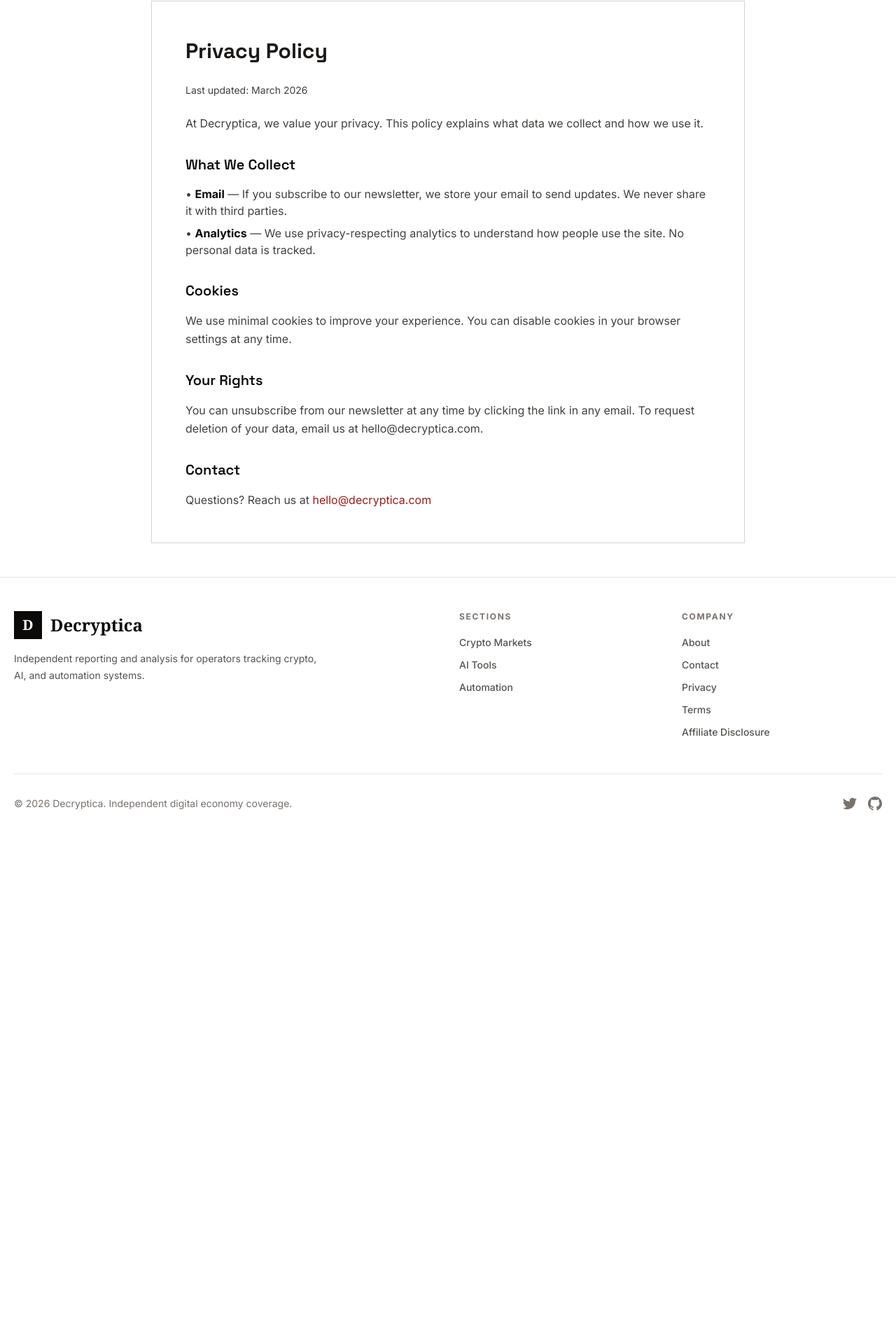
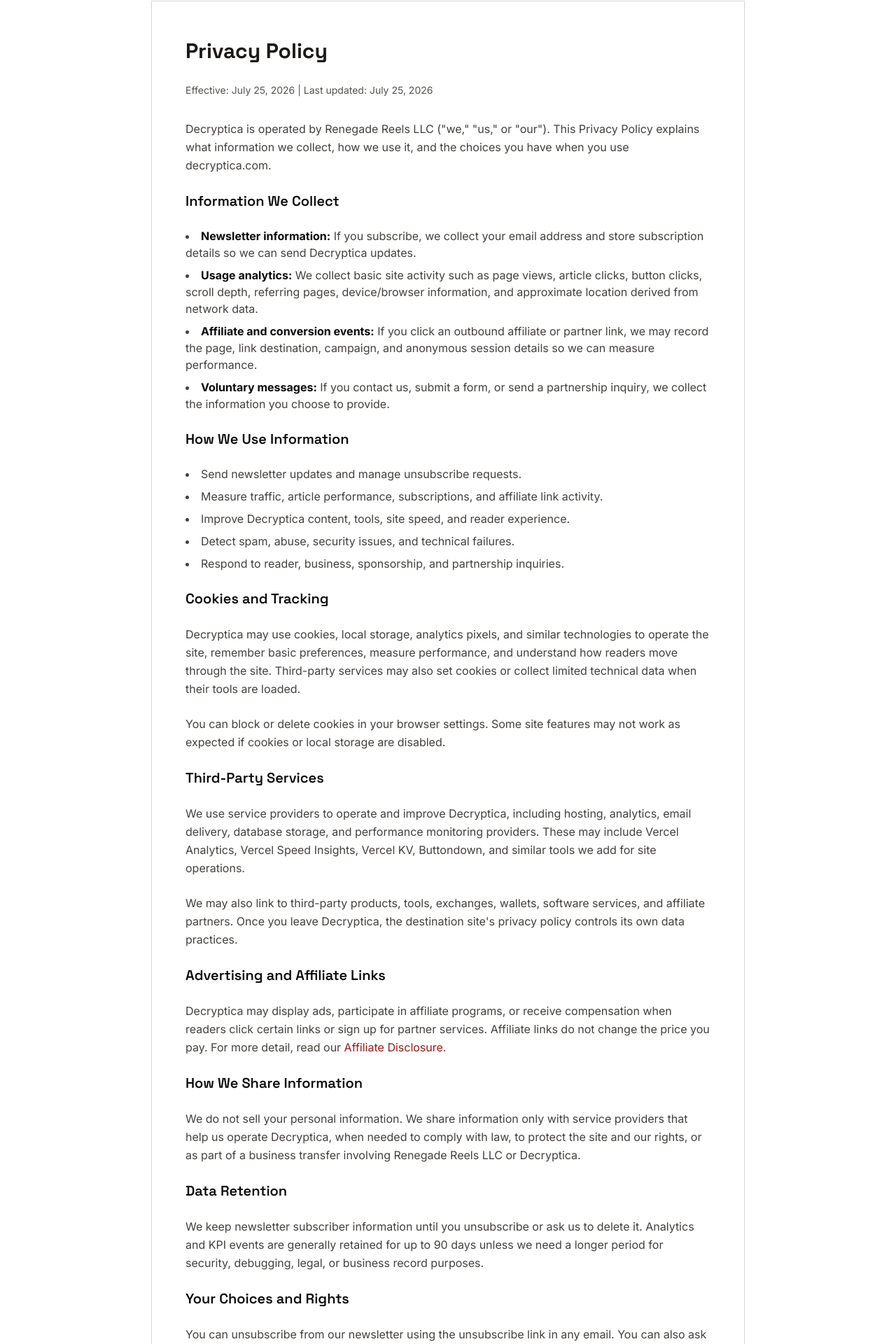
Before and after one commit to kevinthelobster/decryptica, a Next.js app: page /privacy in a window 1280 px wide. Shown: the part 112-2032 px from the top of the page at 70% size. Before the commit the page ends 1318 px from the top, so only its background shows below. Built offline with nearby package versions, Linux system fonts and the light colour scheme; no server answers.

Commit message:
Add Decryptica privacy and disclosure updates

```diff
--- a/app/affiliate-disclosure/page.tsx
+++ b/app/affiliate-disclosure/page.tsx
@@ -10,7 +10,7 @@
     <div className="max-w-4xl mx-auto px-6 py-12">
       <div className="card-elevated p-8 md:p-12">
         <h1 className="section-heading mb-6">Affiliate Disclosure</h1>
-        <p className="text-stone-600 text-sm mb-8">Effective: April 13, 2026 | Last updated: April 13, 2026</p>
+        <p className="text-stone-600 text-sm mb-8">Effective: April 13, 2026 | Last updated: July 25, 2026</p>
 
         <div className="prose prose-invert prose-zinc space-y-6">
           <p className="text-stone-700 leading-relaxed">
@@ -19,7 +19,7 @@
 
           <div className="p-6 bg-red-900/5 border border-red-900/20 ">
             <p className="text-red-700 font-medium leading-relaxed">
-              <strong>FTC Disclosure:</strong> The Federal Trade Commission requires us to disclose that we may earn an affiliate commission at no additional cost to you when you click certain links on our site and make a purchase or sign up for a service. We only recommend products, services, and tools we believe deliver genuine value.
+              <strong>FTC Disclosure:</strong> We may earn an affiliate commission at no additional cost to you when you click certain links on our site and make a purchase or sign up for a service. We only recommend products, services, and tools we believe deliver genuine value.
             </p>
           </div>
 
@@ -28,7 +28,7 @@
             When you click an affiliate link on Decryptica and complete a purchase or sign-up, the affiliate program operator typically pays us a small commission. These commissions help support Decryptica's operations and content creation. The price you pay is not affected by our use of affiliate links—you pay the same price whether you use our link or go directly to the merchant.
           </p>
 
-          <h2 className="font-display text-xl font-semibold text-stone-950 mt-8 mb-3">What We Affiliate Promote</h2>
+          <h2 className="font-display text-xl font-semibold text-stone-950 mt-8 mb-3">What We May Promote</h2>
           <p className="text-stone-700 leading-relaxed">
             We may promote products and services related to our content areas, including but not limited to:
           </p>
@@ -43,6 +43,11 @@
           <h2 className="font-display text-xl font-semibold text-stone-950 mt-8 mb-3">How We Choose What to Promote</h2>
           <p className="text-stone-700 leading-relaxed">
             We only promote products, services, and tools that we have personally evaluated or believe genuinely deliver value to our readers. We do not accept payment in exchange for reviews or recommendations. Our affiliate relationships do not influence our editorial decisions or the content we produce.
+          </p>
+
+          <h2 className="font-display text-xl font-semibold text-stone-950 mt-8 mb-3">Sponsored Content and Ads</h2>
+          <p className="text-stone-700 leading-relaxed">
+            If Decryptica publishes sponsored content, paid placements, or display advertising, we will identify those commercial relationships where they appear. Sponsored or affiliate relationships do not turn Decryptica content into financial, investment, legal, or tax advice.
           </p>
 
           <h2 className="font-display text-xl font-semibold text-stone-950 mt-8 mb-3">Our Promise to You</h2>
--- a/app/blog/[slug]/page.tsx
+++ b/app/blog/[slug]/page.tsx
@@ -885,6 +885,19 @@
   );
 }
 
+function ArticleDisclosureNotice() {
+  return (
+    <aside className="mb-6 border border-stone-200 bg-white p-4 text-sm leading-6 text-stone-700">
+      <strong className="font-semibold text-stone-950">Disclosure:</strong>{' '}
+      Decryptica publishes independent analysis. Some links may be affiliate or partner links, which means Renegade Reels LLC may earn a commission at no extra cost to you. Read the full{' '}
+      <Link href="/affiliate-disclosure" className="text-red-900 underline underline-offset-4 hover:text-stone-950">
+        affiliate disclosure
+      </Link>
+      .
+    </aside>
+  );
+}
+
 // ─── Article Page Component ────────────────────────────────────────────────
 
 export default async function BlogPostPage({ params }: BlogPostPageProps) {
@@ -1067,6 +1080,7 @@
             </div>
 
             <FreshnessEvidenceStrip article={article} methodAnchorId="methodology" />
+            <ArticleDisclosureNotice />
 
             <section id="key-questions" className="scroll-mt-28">
               <TLDNRBox excerpt={article.excerpt} />
--- a/app/privacy/page.tsx
+++ b/app/privacy/page.tsx
@@ -1,8 +1,9 @@
 import { Metadata } from 'next';
+import Link from 'next/link';
 
 export const metadata: Metadata = {
   title: 'Privacy Policy | Decryptica',
-  description: 'Decryptica privacy policy.',
+  description: 'How Decryptica collects, uses, protects, and discloses reader data.',
 };
 
 export default function PrivacyPage() {
@@ -11,34 +12,81 @@
       <div className="card-elevated p-8 md:p-12">
         <h1 className="section-heading mb-6">Privacy Policy</h1>
 
-        <div className="prose prose-invert prose-zinc">
-          <p className="text-stone-700 text-sm mb-6">
-            Last updated: March 2026
+        <div className="prose prose-invert prose-zinc space-y-6">
+          <p className="text-stone-600 text-sm mb-8">
+            Effective: July 25, 2026 | Last updated: July 25, 2026
           </p>
 
           <p className="text-stone-700 leading-relaxed mb-6">
-            At Decryptica, we value your privacy. This policy explains what data we collect and how we use it.
+            Decryptica is operated by Renegade Reels LLC ("we," "us," or "our"). This Privacy Policy explains what information we collect, how we use it, and the choices you have when you use decryptica.com.
           </p>
 
-          <h2 className="font-display text-xl font-semibold text-stone-950 mt-8 mb-4">What We Collect</h2>
-          <ul className="space-y-2 text-stone-700 mb-6">
-            <li>• <strong className="text-stone-950">Email</strong> — If you subscribe to our newsletter, we store your email to send updates. We never share it with third parties.</li>
-            <li>• <strong className="text-stone-950">Analytics</strong> — We use privacy-respecting analytics to understand how people use the site. No personal data is tracked.</li>
+          <h2 className="font-display text-xl font-semibold text-stone-950 mt-8 mb-4">Information We Collect</h2>
+          <ul className="space-y-2 text-stone-700 mb-6 list-disc list-inside">
+            <li><strong className="text-stone-950">Newsletter information:</strong> If you subscribe, we collect your email address and store subscription details so we can send Decryptica updates.</li>
+            <li><strong className="text-stone-950">Usage analytics:</strong> We collect basic site activity such as page views, article clicks, button clicks, scroll depth, referring pages, device/browser information, and approximate location derived from network data.</li>
+            <li><strong className="text-stone-950">Affiliate and conversion events:</strong> If you click an outbound affiliate or partner link, we may record the page, link destination, campaign, and anonymous session details so we can measure performance.</li>
+            <li><strong className="text-stone-950">Voluntary messages:</strong> If you contact us, submit a form, or send a partnership inquiry, we collect the information you choose to provide.</li>
           </ul>
 
-          <h2 className="font-display text-xl font-semibold text-stone-950 mt-8 mb-4">Cookies</h2>
+          <h2 className="font-display text-xl font-semibold text-stone-950 mt-8 mb-4">How We Use Information</h2>
+          <ul className="space-y-2 text-stone-700 mb-6 list-disc list-inside">
+            <li>Send newsletter updates and manage unsubscribe requests.</li>
+            <li>Measure traffic, article performance, subscriptions, and affiliate link activity.</li>
+            <li>Improve Decryptica content, tools, site speed, and reader experience.</li>
+            <li>Detect spam, abuse, security issues, and technical failures.</li>
+            <li>Respond to reader, business, sponsorship, and partnership inquiries.</li>
+          </ul>
+
+          <h2 className="font-display text-xl font-semibold text-stone-950 mt-8 mb-4">Cookies and Tracking</h2>
           <p className="text-stone-700 leading-relaxed mb-6">
-            We use minimal cookies to improve your experience. You can disable cookies in your browser settings at any time.
+            Decryptica may use cookies, local storage, analytics pixels, and similar technologies to operate the site, remember basic preferences, measure performance, and understand how readers move through the site. Third-party services may also set cookies or collect limited technical data when their tools are loaded.
+          </p>
+          <p className="text-stone-700 leading-relaxed mb-6">
+            You can block or delete cookies in your browser settings. Some site features may not work as expected if cookies or local storage are disabled.
           </p>
 
-          <h2 className="font-display text-xl font-semibold text-stone-950 mt-8 mb-4">Your Rights</h2>
+          <h2 className="font-display text-xl font-semibold text-stone-950 mt-8 mb-4">Third-Party Services</h2>
           <p className="text-stone-700 leading-relaxed mb-6">
-            You can unsubscribe from our newsletter at any time by clicking the link in any email. To request deletion of your data, email us at hello@decryptica.com.
+            We use service providers to operate and improve Decryptica, including hosting, analytics, email delivery, database storage, and performance monitoring providers. These may include Vercel Analytics, Vercel Speed Insights, Vercel KV, Buttondown, and similar tools we add for site operations.
+          </p>
+          <p className="text-stone-700 leading-relaxed mb-6">
+            We may also link to third-party products, tools, exchanges, wallets, software services, and affiliate partners. Once you leave Decryptica, the destination site's privacy policy controls its own data practices.
+          </p>
+
+          <h2 className="font-display text-xl font-semibold text-stone-950 mt-8 mb-4">Advertising and Affiliate Links</h2>
+          <p className="text-stone-700 leading-relaxed mb-6">
+            Decryptica may display ads, participate in affiliate programs, or receive compensation when readers click certain links or sign up for partner services. Affiliate links do not change the price you pay. For more detail, read our <Link href="/affiliate-disclosure" className="text-red-800 hover:text-red-700">Affiliate Disclosure</Link>.
+          </p>
+
+          <h2 className="font-display text-xl font-semibold text-stone-950 mt-8 mb-4">How We Share Information</h2>
+          <p className="text-stone-700 leading-relaxed mb-6">
+            We do not sell your personal information. We share information only with service providers that help us operate Decryptica, when needed to comply with law, to protect the site and our rights, or as part of a business transfer involving Renegade Reels LLC or Decryptica.
+          </p>
+
+          <h2 className="font-display text-xl font-semibold text-stone-950 mt-8 mb-4">Data Retention</h2>
+          <p className="text-stone-700 leading-relaxed mb-6">
+            We keep newsletter subscriber information until you unsubscribe or ask us to delete it. Analytics and KPI events are generally retained for up to 90 days unless we need a longer period for security, debugging, legal, or business record purposes.
+          </p>
+
+          <h2 className="font-display text-xl font-semibold text-stone-950 mt-8 mb-4">Your Choices and Rights</h2>
+          <p className="text-stone-700 leading-relaxed mb-6">
+            You can unsubscribe from our newsletter using the unsubscribe link in any email. You can also ask us to access, correct, or delete information associated with your email address. Depending on where you live, you may have additional privacy rights under state, national, or regional law.
+          </p>
+
+          <h2 className="font-display text-xl font-semibold text-stone-950 mt-8 mb-4">Children's Privacy</h2>
+          <p className="text-stone-700 leading-relaxed mb-6">
+            Decryptica is not directed to children under 13, and we do not knowingly collect personal information from children under 13.
+          </p>
+
+          <h2 className="font-display text-xl font-semibold text-stone-950 mt-8 mb-4">Changes to This Policy</h2>
+          <p className="text-stone-700 leading-relaxed mb-6">
+            We may update this Privacy Policy as Decryptica changes. When we make material updates, we will revise the date at the top of this page.
           </p>
 
           <h2 className="font-display text-xl font-semibold text-stone-950 mt-8 mb-4">Contact</h2>
           <p className="text-stone-700 leading-relaxed">
-            Questions? Reach us at <a href="mailto:hello@decryptica.com" className="text-red-800 hover:text-red-700">hello@decryptica.com</a>
+            Questions or privacy requests? Contact Renegade Reels LLC at <a href="mailto:brian@renegadereels.com" className="text-red-800 hover:text-red-700">brian@renegadereels.com</a>.
           </p>
         </div>
       </div>
--- a/app/terms/page.tsx
+++ b/app/terms/page.tsx
@@ -12,7 +12,7 @@
     <div className="max-w-4xl mx-auto px-6 py-12">
       <div className="card-elevated p-8 md:p-12">
         <h1 className="section-heading mb-6">Terms of Service</h1>
-        <p className="text-stone-600 text-sm mb-8">Effective: April 13, 2026 | Last updated: April 13, 2026</p>
+        <p className="text-stone-600 text-sm mb-8">Effective: April 13, 2026 | Last updated: July 25, 2026</p>
 
         <div className="prose prose-invert prose-zinc space-y-6">
           <p className="text-stone-700 leading-relaxed">
@@ -39,47 +39,52 @@
             Decryptica may participate in affiliate marketing programs. This means we may receive commissions when you click certain links on our site and make a purchase or sign up for a service. We are transparent about these relationships. For full details, see our <Link href="/affiliate-disclosure" className="text-red-800 hover:text-red-700">Affiliate Disclosure</Link> page.
           </p>
 
-          <h2 className="font-display text-xl font-semibold text-stone-950 mt-8 mb-3">5. Intellectual Property</h2>
+          <h2 className="font-display text-xl font-semibold text-stone-950 mt-8 mb-3">5. Advertising and Sponsored Content</h2>
+          <p className="text-stone-700 leading-relaxed">
+            We may display ads, publish sponsored content, or include paid placements. Sponsored or paid relationships will be disclosed where required and do not change the informational nature of Decryptica content.
+          </p>
+
+          <h2 className="font-display text-xl font-semibold text-stone-950 mt-8 mb-3">6. Intellectual Property</h2>
           <p className="text-stone-700 leading-relaxed">
             All content on this site—including text, graphics, logos, and software—is the property of Renegade Reels LLC or its content suppliers and is protected by applicable intellectual property laws. You may not reproduce, distribute, or create derivative works without our express written permission.
           </p>
 
-          <h2 className="font-display text-xl font-semibold text-stone-950 mt-8 mb-3">6. User Conduct</h2>
+          <h2 className="font-display text-xl font-semibold text-stone-950 mt-8 mb-3">7. User Conduct</h2>
           <p className="text-stone-700 leading-relaxed">
             You agree not to use the Services for any unlawful purpose or in any way that could damage, disable, or impair the Services. You may not attempt to gain unauthorized access to any part of the site.
           </p>
 
-          <h2 className="font-display text-xl font-semibold text-stone-950 mt-8 mb-3">7. Disclaimer of Warranties</h2>
+          <h2 className="font-display text-xl font-semibold text-stone-950 mt-8 mb-3">8. Disclaimer of Warranties</h2>
           <p className="text-stone-700 leading-relaxed">
             THE SERVICES ARE PROVIDED "AS IS" AND "AS AVAILABLE" WITHOUT WARRANTIES OF ANY KIND, EXPRESS OR IMPLIED, INCLUDING BUT NOT LIMITED TO IMPLIED WARRANTIES OF MERCHANTABILITY, FITNESS FOR A PARTICULAR PURPOSE, AND NON-INFRINGEMENT. WE DO NOT WARRANT THAT THE SERVICES WILL BE UNINTERRUPTED, SECURE, OR ERROR-FREE.
           </p>
 
-          <h2 className="font-display text-xl font-semibold text-stone-950 mt-8 mb-3">8. Limitation of Liability</h2>
+          <h2 className="font-display text-xl font-semibold text-stone-950 mt-8 mb-3">9. Limitation of Liability</h2>
           <p className="text-stone-700 leading-relaxed">
             To the fullest extent permitted by law, Renegade Reels LLC shall not be liable for any indirect, incidental, special, consequential, or punitive damages arising out of or related to your use of the Services.
           </p>
 
-          <h2 className="font-display text-xl font-semibold text-stone-950 mt-8 mb-3">9. Privacy</h2>
+          <h2 className="font-display text-xl font-semibold text-stone-950 mt-8 mb-3">10. Privacy</h2>
           <p className="text-stone-700 leading-relaxed">
             Your privacy is important to us. Please review our <Link href="/privacy" className="text-red-800 hover:text-red-700">Privacy Policy</Link> to understand how we collect, use, and safeguard your information.
           </p>
 
-          <h2 className="font-display text-xl font-semibold text-stone-950 mt-8 mb-3">10. Changes to These Terms</h2>
+          <h2 className="font-display text-xl font-semibold text-stone-950 mt-8 mb-3">11. Changes to These Terms</h2>
           <p className="text-stone-700 leading-relaxed">
             We reserve the right to modify these Terms at any time. Any changes will be effective immediately upon posting on this page. Your continued use of the Services after any changes constitutes acceptance of the updated Terms.
           </p>
 
-          <h2 className="font-display text-xl font-semibold text-stone-950 mt-8 mb-3">11. Governing Law</h2>
+          <h2 className="font-display text-xl font-semibold text-stone-950 mt-8 mb-3">12. Governing Law</h2>
           <p className="text-stone-700 leading-relaxed">
             These Terms shall be governed by and construed in accordance with the laws of the State of Ohio, United States, without regard to its conflict of law provisions.
           </p>
 
-          <h2 className="font-display text-xl font-semibold text-stone-950 mt-8 mb-3">12. Contact</h2>
+          <h2 className="font-display text-xl font-semibold text-stone-950 mt-8 mb-3">13. Contact</h2>
           <p className="text-stone-700 leading-relaxed">
             If you have any questions about these Terms, please contact us at <a href="mailto:brian@renegadereels.com" className="text-red-800 hover:text-red-700">brian@renegadereels.com</a>.
           </p>
 
-          <h2 className="font-display text-xl font-semibold text-stone-950 mt-8 mb-3">13. Business Information</h2>
+          <h2 className="font-display text-xl font-semibold text-stone-950 mt-8 mb-3">14. Business Information</h2>
           <div className="p-6 bg-stone-50  space-y-2 text-stone-700">
             <p><strong className="text-stone-950">Legal Entity Name:</strong> Renegade Reels LLC</p>
             <p><strong className="text-stone-950">State of Registration:</strong> Ohio, United States</p>
```
